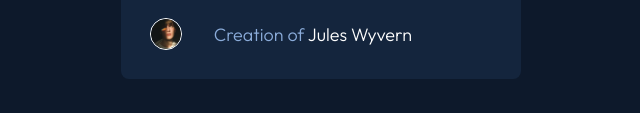
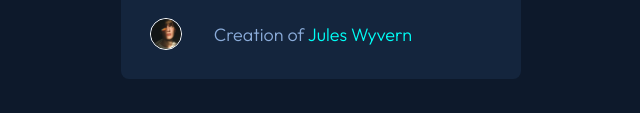
Before and after one commit to cleverAkanimoh/nft-preview-card-component, a plain HTML site: page index.html in a window 1280 px wide. In both pictures the pointer is over the element "Jules Wyvern". Shown: the part 617-730 px from the top of the page, without its empty margins (319-959 px from the left). Drawn offline with Linux system fonts and the light colour scheme.

Commit message:
modified style.css in .

```diff
--- a/style.css
+++ b/style.css
@@ -27,6 +27,9 @@ main {
   border-radius: 0.5rem;
   max-width: 400px;
   /* box-shadow: white -20px -20px, white 10px 10px; */
+}
+body:hover #jules {
+  color: hsl(178, 100%, 50%);
 }
 
 #image-div {
@@ -59,6 +62,11 @@ main > div > img {
   background-color: hsla(178, 100%, 50%, 0.338);
 }
 
+h1:hover,
+#jules:hover {
+  color: hsl(178, 100%, 50%);
+  cursor: pointer;
+}
 section {
   display: grid;
   gap: 1.3rem;
```
